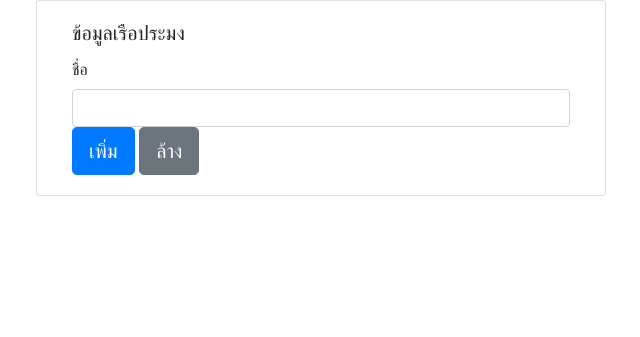
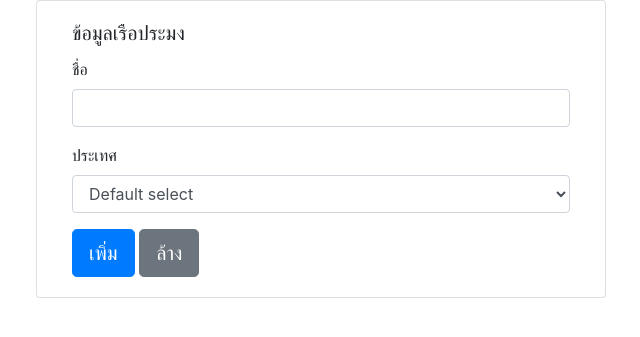
Before and after one commit to Namfon-Github/my-code-igniter, a CodeIgniter app: page /app/index.php/fishingvessel/new_vessel in a window 1280 px wide. Shown: the part 56-393 px from the top of the page, without its empty margins (319-959 px from the left). Run offline with CodeIgniter, Linux system fonts and the light colour scheme.

Commit message:
สร้าง form dropdowm list สำหรับข้อมูลประเทศ

```diff
--- a/application/views/fishing-vessel/new-ship.php
+++ b/application/views/fishing-vessel/new-ship.php
@@ -3,15 +3,20 @@
     <div class="card col-lg-6 col-md-10 col-sm-12">
         <div  class="card-body">
             <h5 class="card-title">ข้อมูลเรือประมง</h5>
+
             <form action="">
-            <div class=form-group">
+                <div class="form-group">
                     <label for="">ชื่อ</label>
                     <input class="form-control" type="text">
                 </div>
+                <div class="form-group">
+                    <label for="">ประเทศ</label>
+                    <select class="form-control">
+                        <option>Default select</option>
+                    </select>
+                </div>
                 <button class="btn btn-primary btn-lg">เพิ่ม</button>
                 <button class="btn btn-secondary btn-lg">ล้าง</button>
-
-
             </form>
         </div>
     </div>
```
Lines whose indentation alone changed are shown as unchanged.
